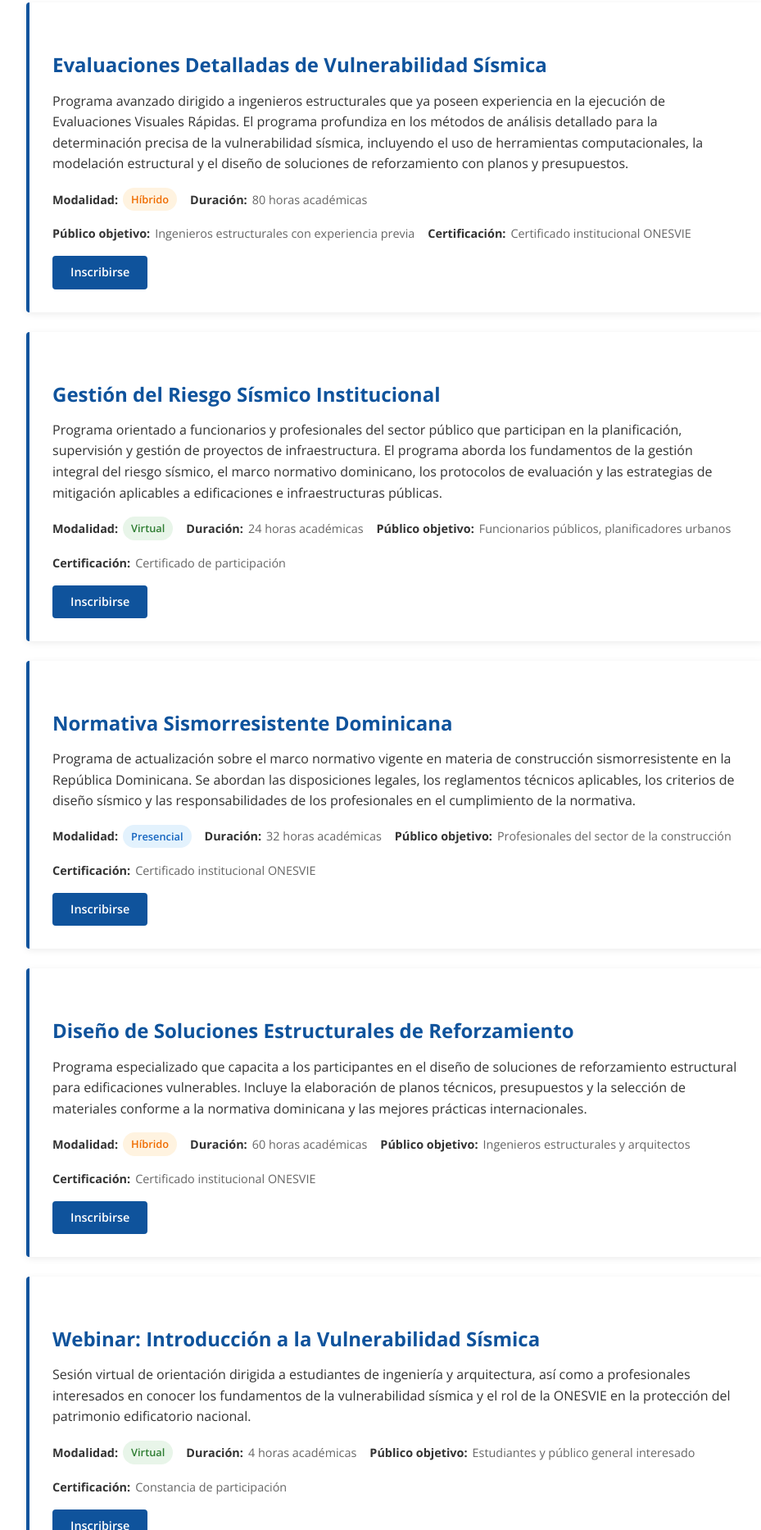
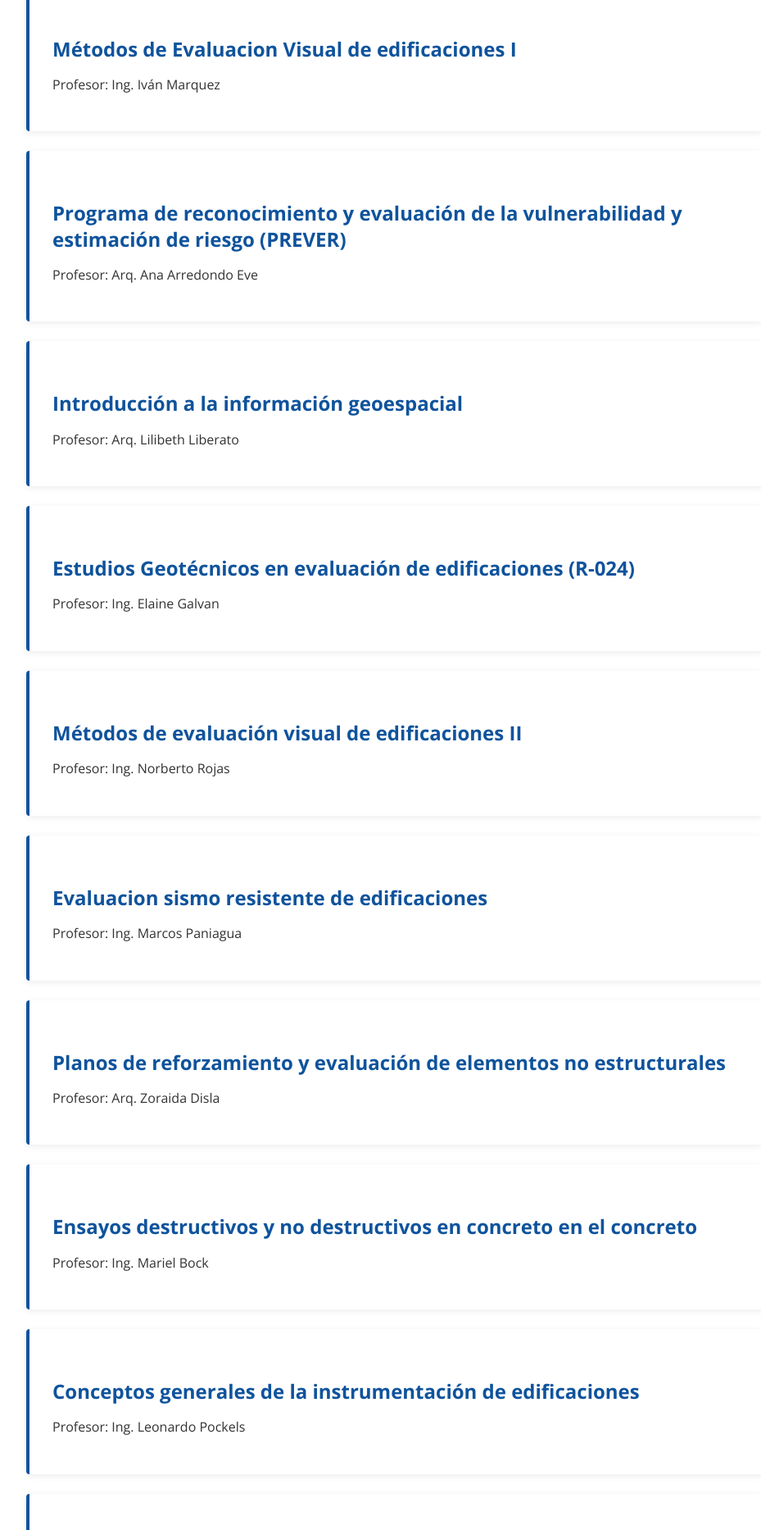
Before and after one commit to LanXerZ/onesvie-subdominio-reed, an Eleventy site: page src/oferta-academica.njk in a window 1280 px wide. Shown: the part 934-2800 px from the top of the page at 82% size, without its empty margins (158-1087 px from the left). Built offline with nearby package versions, Linux system fonts and the light colour scheme; Eleventy itself is replaced by a stand-in of ours; files that its build step writes are made by us from their sources.

Commit message:
Update: package dependencies, noticias page, and oferta-academica layout

```diff
--- a/package.json
+++ b/package.json
@@ -7,6 +7,6 @@
     "build": "eleventy"
   },
   "devDependencies": {
-    "@11ty/eleventy": "^2.0.0"
+    "@11ty/eleventy": "^3.1.5"
   }
 }
--- a/src/oferta-academica.njk
+++ b/src/oferta-academica.njk
@@ -7,138 +7,79 @@ layout: "base.njk"
 <section class="cabecera-pagina">
   <div class="contenedor">
     <div class="migas-pan">
-      <a href="{{ '/' | url }}">Inicio</a> / Oferta Académica
+      <a href="{{ '/' | url }}">Inicio</a> / Programa Académico
     </div>
-    <h1>Oferta Académica</h1>
+    <h1>Programa Academico</h1>
   </div>
 </section>
 
 <section class="seccion">
   <div class="contenedor">
     <article class="contenido-pagina">
-      <p>La ONESVIE ofrece un programa integral de formación y capacitación técnica dirigido a profesionales, técnicos y funcionarios públicos. Los programas están diseñados conforme a las competencias establecidas en el Decreto 715-01 y responden a las necesidades reales del sector de la construcción y la gestión del riesgo sísmico en la República Dominicana.</p>
+      <p>Estas son las clases impartidas en el Diplomado de la Red de Evaluadores Estructurales Dominicanos (REED), orientadas a fortalecer las capacidades técnicas y profesionales en la evaluación de infraestructuras y edificaciones.</p>
 
-      <h2>Programas de Formación</h2>
+      <h2>Programa académico</h2>
 
       <div class="curso-tarjeta">
-        <h3>Evaluación Visual Rápida (EVR) de Edificaciones</h3>
-        <p>Programa teórico-práctico que capacita a los participantes en la aplicación de la metodología de Evaluación Visual Rápida para la determinación de la vulnerabilidad sísmica de edificaciones. Los participantes aprenderán a identificar las características estructurales más relevantes, los indicadores de vulnerabilidad y la clasificación preliminar del nivel de riesgo, conforme a los protocolos técnicos establecidos por la ONESVIE.</p>
-        <div class="curso-meta">
-          <div class="curso-meta-item">
-            <strong>Modalidad:</strong> <span class="badge badge-presencial">Presencial</span>
-          </div>
-          <div class="curso-meta-item">
-            <strong>Duración:</strong> 40 horas académicas
-          </div>
-          <div class="curso-meta-item">
-            <strong>Público objetivo:</strong> Ingenieros civiles, arquitectos, técnicos en construcción
-          </div>
-          <div class="curso-meta-item">
-            <strong>Certificación:</strong> Certificado institucional ONESVIE
-          </div>
-        </div>
-        <a href="{{ '/inscripcion/' | url }}" class="btn btn-secundario btn-sm">Inscribirse</a>
+        <h3>Orientación Institucional I y Evaluacion Post-Evento I</h3>
+        <p>Profesor: Jose F. Cordero</p>
       </div>
 
       <div class="curso-tarjeta">
-        <h3>Evaluaciones Detalladas de Vulnerabilidad Sísmica</h3>
-        <p>Programa avanzado dirigido a ingenieros estructurales que ya poseen experiencia en la ejecución de Evaluaciones Visuales Rápidas. El programa profundiza en los métodos de análisis detallado para la determinación precisa de la vulnerabilidad sísmica, incluyendo el uso de herramientas computacionales, la modelación estructural y el diseño de soluciones de reforzamiento con planos y presupuestos.</p>
-        <div class="curso-meta">
-          <div class="curso-meta-item">
-            <strong>Modalidad:</strong> <span class="badge badge-hibrido">Híbrido</span>
-          </div>
-          <div class="curso-meta-item">
-            <strong>Duración:</strong> 80 horas académicas
-          </div>
-          <div class="curso-meta-item">
-            <strong>Público objetivo:</strong> Ingenieros estructurales con experiencia previa
-          </div>
-          <div class="curso-meta-item">
-            <strong>Certificación:</strong> Certificado institucional ONESVIE
-          </div>
-        </div>
-        <a href="{{ '/inscripcion/' | url }}" class="btn btn-secundario btn-sm">Inscribirse</a>
+        <h3>Orientación Institucional II y Contexto Actual de la Vulnerabilidad en edificaciones</h3>
+        <p>Profesor: Ing. Galvy Nuñez</p>
       </div>
 
       <div class="curso-tarjeta">
-        <h3>Gestión del Riesgo Sísmico Institucional</h3>
-        <p>Programa orientado a funcionarios y profesionales del sector público que participan en la planificación, supervisión y gestión de proyectos de infraestructura. El programa aborda los fundamentos de la gestión integral del riesgo sísmico, el marco normativo dominicano, los protocolos de evaluación y las estrategias de mitigación aplicables a edificaciones e infraestructuras públicas.</p>
-        <div class="curso-meta">
-          <div class="curso-meta-item">
-            <strong>Modalidad:</strong> <span class="badge badge-virtual">Virtual</span>
-          </div>
-          <div class="curso-meta-item">
-            <strong>Duración:</strong> 24 horas académicas
-          </div>
-          <div class="curso-meta-item">
-            <strong>Público objetivo:</strong> Funcionarios públicos, planificadores urbanos
-          </div>
-          <div class="curso-meta-item">
-            <strong>Certificación:</strong> Certificado de participación
-          </div>
-        </div>
-        <a href="{{ '/inscripcion/' | url }}" class="btn btn-secundario btn-sm">Inscribirse</a>
+        <h3>Métodos de Evaluacion Visual de edificaciones I</h3>
+        <p>Profesor: Ing. Iván Marquez</p>
       </div>
 
       <div class="curso-tarjeta">
-        <h3>Normativa Sismorresistente Dominicana</h3>
-        <p>Programa de actualización sobre el marco normativo vigente en materia de construcción sismorresistente en la República Dominicana. Se abordan las disposiciones legales, los reglamentos técnicos aplicables, los criterios de diseño sísmico y las responsabilidades de los profesionales en el cumplimiento de la normativa.</p>
-        <div class="curso-meta">
-          <div class="curso-meta-item">
-            <strong>Modalidad:</strong> <span class="badge badge-presencial">Presencial</span>
-          </div>
-          <div class="curso-meta-item">
-            <strong>Duración:</strong> 32 horas académicas
-          </div>
-          <div class="curso-meta-item">
-            <strong>Público objetivo:</strong> Profesionales del sector de la construcción
-          </div>
-          <div class="curso-meta-item">
-            <strong>Certificación:</strong> Certificado institucional ONESVIE
-          </div>
-        </div>
-        <a href="{{ '/inscripcion/' | url }}" class="btn btn-secundario btn-sm">Inscribirse</a>
+        <h3>Programa de reconocimiento y evaluación de la vulnerabilidad y estimación de riesgo (PREVER)</h3>
+        <p>Profesor: Arq. Ana Arredondo Eve</p>
       </div>
 
       <div class="curso-tarjeta">
-        <h3>Diseño de Soluciones Estructurales de Reforzamiento</h3>
-        <p>Programa especializado que capacita a los participantes en el diseño de soluciones de reforzamiento estructural para edificaciones vulnerables. Incluye la elaboración de planos técnicos, presupuestos y la selección de materiales conforme a la normativa dominicana y las mejores prácticas internacionales.</p>
-        <div class="curso-meta">
-          <div class="curso-meta-item">
-            <strong>Modalidad:</strong> <span class="badge badge-hibrido">Híbrido</span>
-          </div>
-          <div class="curso-meta-item">
-            <strong>Duración:</strong> 60 horas académicas
-          </div>
-          <div class="curso-meta-item">
-            <strong>Público objetivo:</strong> Ingenieros estructurales y arquitectos
-          </div>
-          <div class="curso-meta-item">
-            <strong>Certificación:</strong> Certificado institucional ONESVIE
-          </div>
-        </div>
-        <a href="{{ '/inscripcion/' | url }}" class="btn btn-secundario btn-sm">Inscribirse</a>
+        <h3>Introducción a la información geoespacial</h3>
+        <p>Profesor: Arq. Lilibeth Liberato</p>
       </div>
 
       <div class="curso-tarjeta">
-        <h3>Webinar: Introducción a la Vulnerabilidad Sísmica</h3>
-        <p>Sesión virtual de orientación dirigida a estudiantes de ingeniería y arquitectura, así como a profesionales interesados en conocer los fundamentos de la vulnerabilidad sísmica y el rol de la ONESVIE en la protección del patrimonio edificatorio nacional.</p>
-        <div class="curso-meta">
-          <div class="curso-meta-item">
-            <strong>Modalidad:</strong> <span class="badge badge-virtual">Virtual</span>
-          </div>
-          <div class="curso-meta-item">
-            <strong>Duración:</strong> 4 horas académicas
-          </div>
-          <div class="curso-meta-item">
-            <strong>Público objetivo:</strong> Estudiantes y público general interesado
-          </div>
-          <div class="curso-meta-item">
-            <strong>Certificación:</strong> Constancia de participación
-          </div>
-        </div>
-        <a href="{{ '/inscripcion/' | url }}" class="btn btn-secundario btn-sm">Inscribirse</a>
+        <h3>Estudios Geotécnicos en evaluación de edificaciones (R-024)</h3>
+        <p>Profesor: Ing. Elaine Galvan</p>
       </div>
+
+      <div class="curso-tarjeta">
+        <h3>Métodos de evaluación visual de edificaciones II</h3>
+        <p>Profesor: Ing. Norberto Rojas</p>
+      </div>
+
+      <div class="curso-tarjeta">
+        <h3>Evaluacion sismo resistente de edificaciones</h3>
+        <p>Profesor: Ing. Marcos Paniagua</p>
+      </div>
+
+      <div class="curso-tarjeta">
+        <h3>Planos de reforzamiento y evaluación de elementos no estructurales</h3>
+        <p>Profesor: Arq. Zoraida Disla</p>
+      </div>
+
+      <div class="curso-tarjeta">
+        <h3>Ensayos destructivos y no destructivos en concreto en el concreto</h3>
+        <p>Profesor: Ing. Mariel Bock</p>
+      </div>
+
+      <div class="curso-tarjeta">
+        <h3>Conceptos generales de la instrumentación de edificaciones</h3>
+        <p>Profesor: Ing. Leonardo Pockels</p>
+      </div>
+
+      <div class="curso-tarjeta">
+        <h3>Evolución de la Gestión de Riesgos en la Rep. Dom.</h3>
+        <p>Profesor: Ing. Fausto Estevez</p>
+      </div>
+
 
     </article>
   </div>
```
Also changed, not shown: src/noticias.njk (+18 -26 lines), 1 other file.
